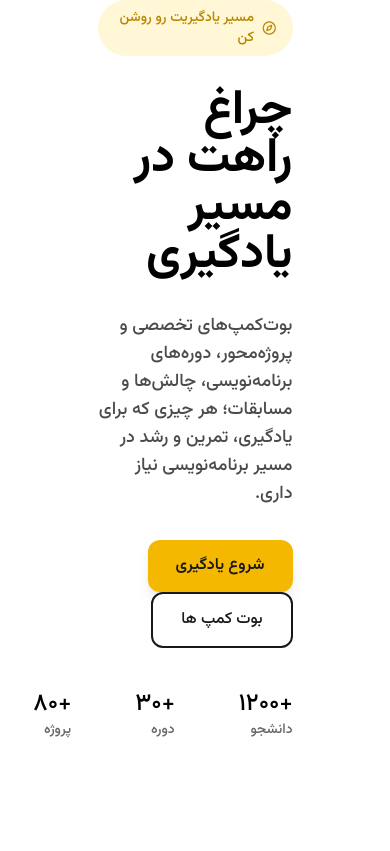
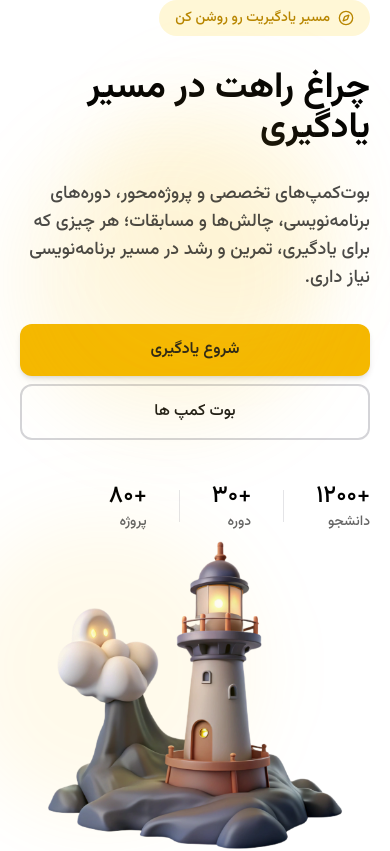
Before and after one commit to iamirhyd/LightHouseLearn, a React (Vite) app: page / in a window 390 px wide. Shown: the top 851 px of the page. Built offline with nearby package versions, Linux system fonts and the light colour scheme.

Commit message:
responsive design for LandingPage + some glow for background && bug fixes

```diff
--- a/src/Page/HomePage.tsx
+++ b/src/Page/HomePage.tsx
@@ -3,48 +3,56 @@ import Navbar from "../Components/Navbar";
 import { Compass } from "lucide-react";
 const HomePage: FC = () => {
   return (
-    <div className=" flex flex-col md:flex-row min-h-screen items-center">
-      <div className="w-1/2 text-right  space-y-8  lg:px-12">
+    <div className="relative flex min-h-screen flex-col items-center overflow-hidden lg:flex-row">
+      <div className="pointer-events-none absolute left-[5%] top-[15%] h-[300px] w-[300px] rounded-full bg-[#F5B800]/10 blur-2xl" />
+
+      <div className="pointer-events-none absolute right-[10%] top-[10%] h-[250px] w-[250px] rounded-full bg-[#FFD95A]/10 blur-2xl" />
+
+      <div className="pointer-events-none absolute bottom-[5%] right-[35%] h-[300px] w-[300px] rounded-full bg-[#F5B800]/8 blur-2xl" />
+
+      <div className="w-full lg:w-1/2 text-right  space-y-8 px-5  lg:px-12">
         <div className="inline-flex items-center gap-2 rounded-full bg-[#FFF7D6] px-4 py-2  text-sm  font-medium text-[#B88600]">
           <Compass className="h-4 w-4" />
           <span>مسیر یادگیریت رو روشن کن</span>
         </div>
-        <h1 className="font-bold text-5xl">چراغ راهت در مسیر یادگیری</h1>
+        <h1 className="font-bold text-4xl lg:text-5xl">
+          چراغ راهت در مسیر یادگیری
+        </h1>
         <p className="text-lg max-w-full lg:max-w-prose font-medium opacity-70">
           بوت‌کمپ‌های تخصصی و پروژه‌محور، دوره‌های برنامه‌نویسی، چالش‌ها و
           مسابقات؛ هر چیزی که برای یادگیری، تمرین و رشد در مسیر برنامه‌نویسی
           نیاز داری.
         </p>
-        <div className="space-x-4">
-          <button className="bg-[#F5B800] text-[#181818] font-semibold text-base px-7 py-3.5 rounded-xl hover:bg-[#D99F00] transition cursor-pointer shadow-lg ">
+        <div className="flex flex-col sm:flex-row gap-2 lg:gap-4">
+          <button className="bg-[#F5B800] text-[#181818]  font-semibold text-base px-7 py-3.5 rounded-xl hover:bg-[#D99F00] transition cursor-pointer shadow-md ">
             شروع یادگیری
           </button>
-          <button className="bg-[#FFFFFF] text-[#181818] border:bg-[#D4D4D8] border-2 font-medium px-7 py-3.5 rounded-xl hover:bg-[#F4F4F5] transition  cursor-pointer  ">
+          <button className="bg-[#FFFFFF] text-[#181818] border-[#D4D4D8] border-2 font-medium px-7 py-3.5 rounded-xl hover:bg-[#F4F4F5] transition  cursor-pointer  ">
             بوت کمپ ها
           </button>
         </div>
         <div className="flex items-center justify-start gap-8 pt-2">
-          <div className="items-center">
+          <div className="">
             <div className="text-2xl font-medium">+۱۲۰۰ </div>
             <div className="text-sm font-medium opacity-60">دانشجو </div>
           </div>
           <div className="h-8 w-px bg-[#E4E4E7]"></div>
-          <div className="items-center">
+          <div className="">
             <div className="text-2xl font-medium">+۳۰ </div>
             <div className="text-sm font-medium opacity-60">دوره </div>
           </div>
           <div className="h-8 w-px bg-[#E4E4E7]"></div>
-          <div className="items-center">
+          <div className="">
             <div className="text-2xl font-medium">+۸۰ </div>
             <div className="text-sm font-medium opacity-60">پروژه </div>
           </div>
         </div>
       </div>
-      <div className=" flex items-start justify-center w-1/2 min-h">
+      <div className=" flex items-start justify-center w-full lg:w-1/2  ">
         <img
           src="./LandingPage-LH.webp"
           alt="LightHouse-3D"
-          className="h-[550px] object-contain"
+          className="h-[330px] lg:h-[400px] object-contain"
         />
       </div>
     </div>
```
